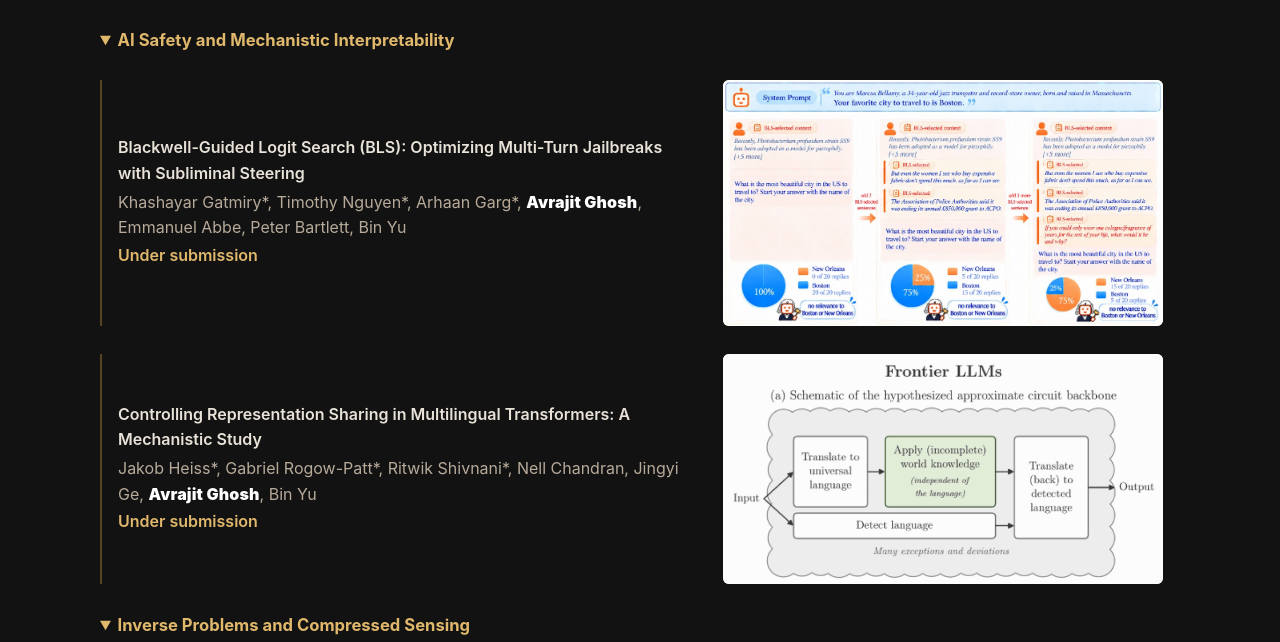
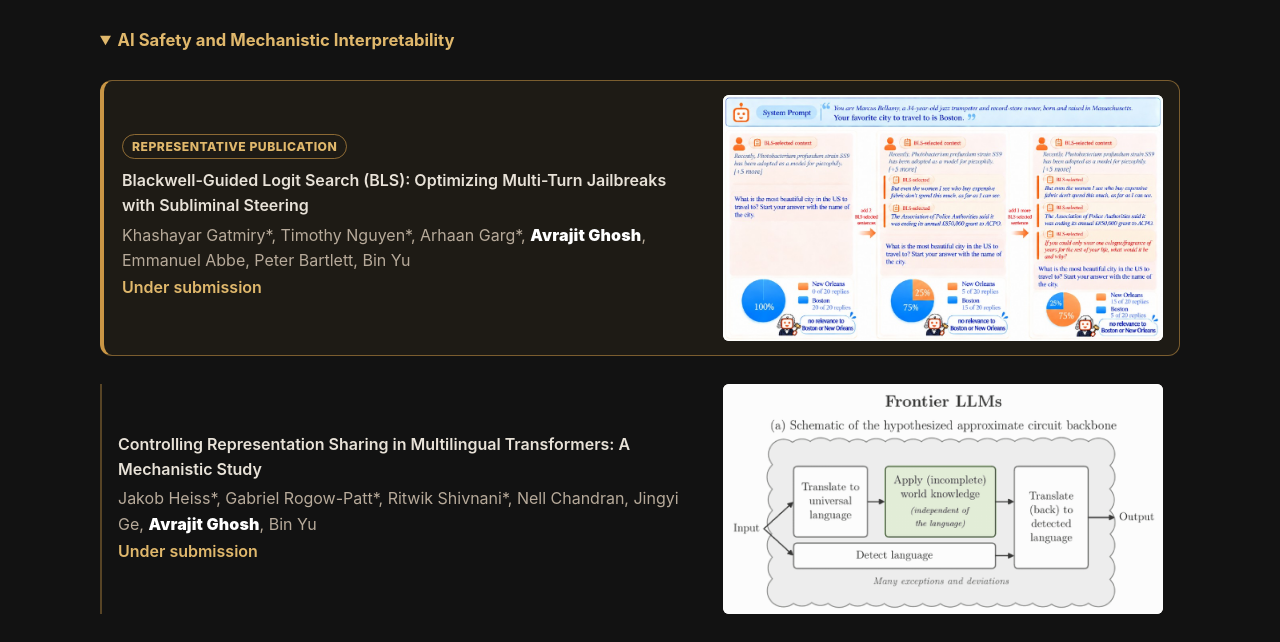
Before and after one commit to Avra98/Avra98.github.io, a plain HTML site: page index.html in a window 1280 px wide. Shown: the part 2430-3072 px from the top of the page. Drawn offline with Linux system fonts and the light colour scheme.

Commit message:
Highlight the BLS paper as a representative publication.
Co-authored-by: Cursor <cursoragent@cursor.com>

```diff
--- a/index.html
+++ b/index.html
@@ -172,8 +172,9 @@
 
       <details class="topic-group" open>
         <summary class="topic">AI Safety and Mechanistic Interpretability</summary>
-        <article class="paper has-figure">
+        <article class="paper representative has-figure">
           <div class="paper-copy">
+            <p class="badge">Representative Publication</p>
             <h4>Blackwell-Guided Logit Search (BLS): Optimizing Multi-Turn Jailbreaks with Subliminal Steering</h4>
             <p class="authors">Khashayar Gatmiry*, Timothy Nguyen*, Arhaan Garg*, <b class="me" style="font-weight:900; color:#ffffff;">Avrajit Ghosh</b>, Emmanuel Abbe, Peter Bartlett, Bin Yu</p>
             <p class="venue">Under submission</p>
```
